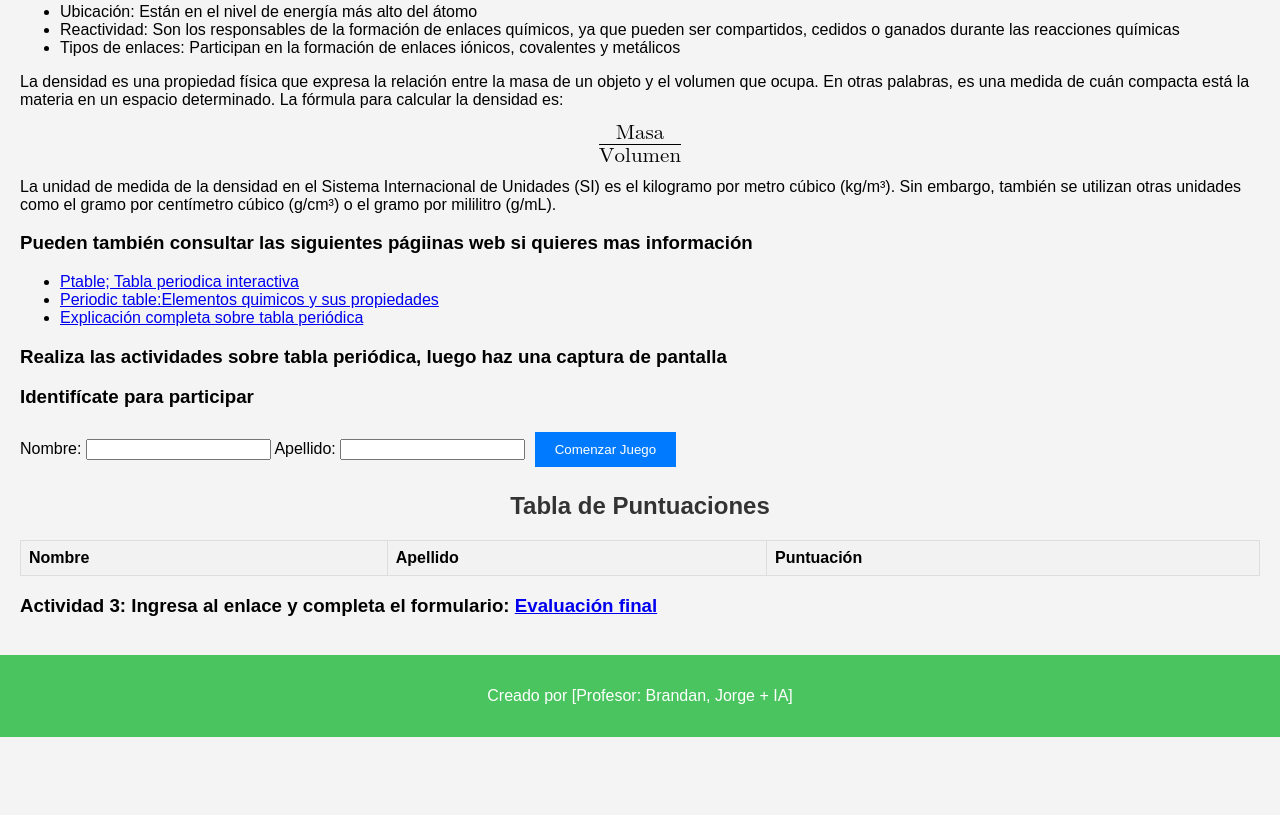
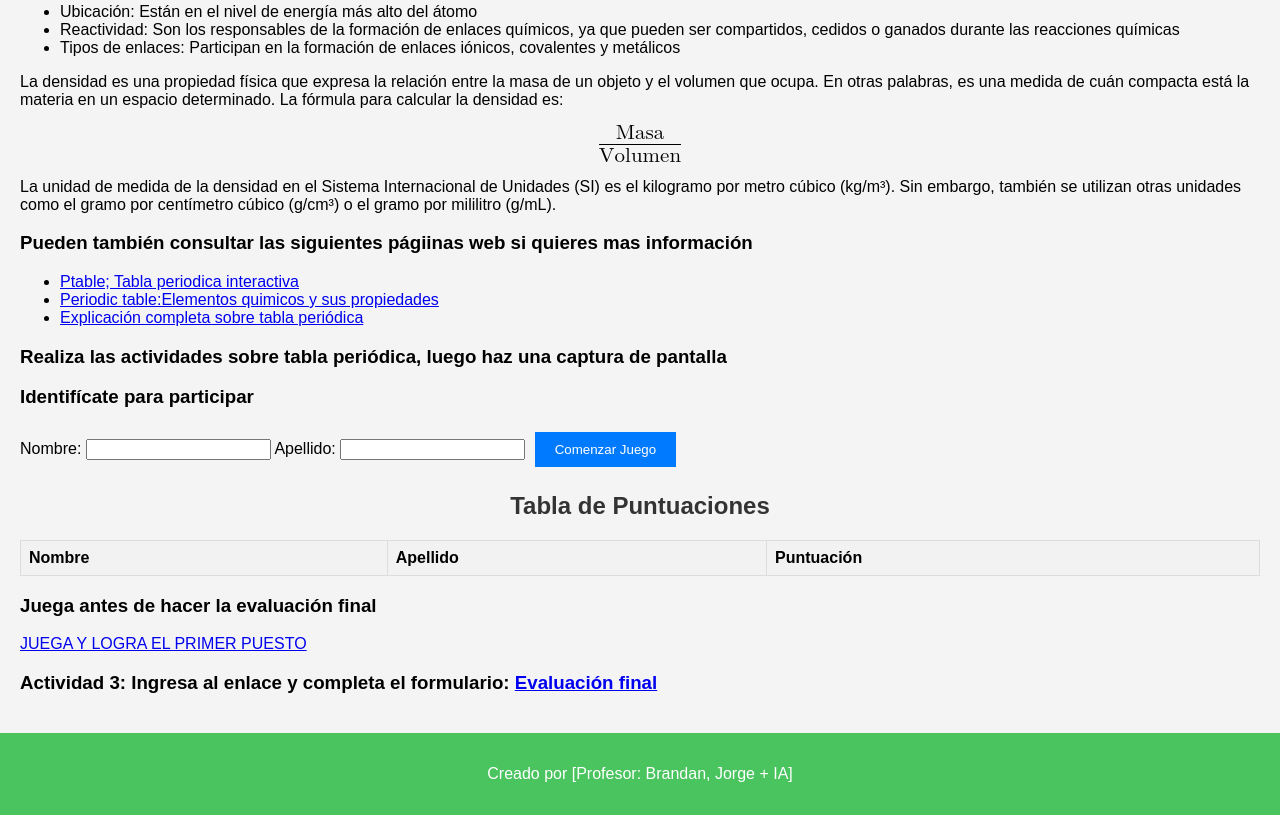
Before and after one commit to Jorge22Brandan/segundo_a-o, a plain HTML site: page index.html in a window 1280 px wide. Shown: the part 1719-2534 px from the top of the page. Before the commit the page ends 2456 px from the top, so only its background shows below. Drawn offline with Linux system fonts and the light colour scheme.

Commit message:
Agrego enlace  a EducaPlay

```diff
--- a/index.html
+++ b/index.html
@@ -180,7 +180,7 @@
             </table>
         </section>
 
-
+<h3>Juega antes de hacer la evaluación final</h3> <a href="https://es.educaplay.com/recursos-educativos/14962724-tabla_periodica_elementos.html">JUEGA Y LOGRA EL PRIMER PUESTO</a>
 <!-- Codigo google forms y evaluacion final-->
 
 <h3>Actividad 3: Ingresa al enlace y completa el formulario: <a href="https://forms.gle/wQearj4KhPDS8w8D8">Evaluación final</a></h3>
```
